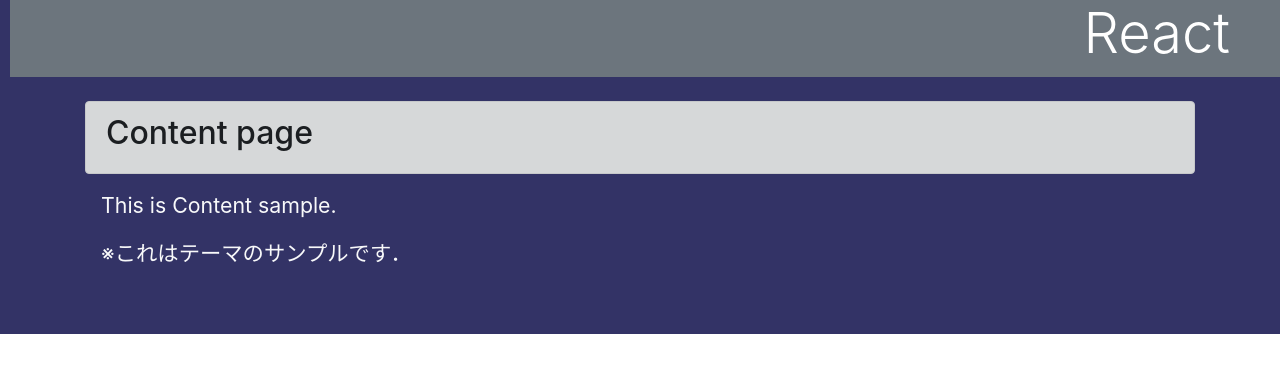
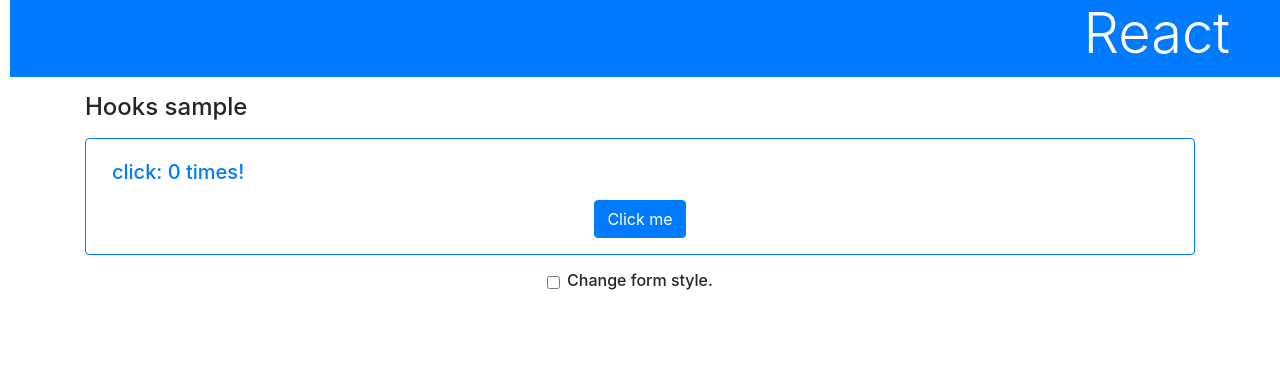
Before and after one commit to kitoriaaa/React-learn, a React (Create React App) app in the folder react_app_v2/: page / in a window 1280 px wide. Shown: the top 372 px of the page. Built offline with nearby package versions, Linux system fonts and the light colour scheme.

Commit message:
Update to use Hook

```diff
--- a/react_app_v2/src/App.js
+++ b/react_app_v2/src/App.js
@@ -1,71 +1,45 @@
-import React, { Component } from 'react';
-import "./App.css";
+import React, { useState } from 'react';
+import './App.css';
 
-let theme = {
-  light: {
-    styles: {
-      backgroundColor: "#f0f9ff",
-      color: "#00f",
-    },
-    head: "bg-primary text-white display-4 mb-4",
-    alert: "alert alert-primary my-3",
-    text: "text-primary m-3",
-    foot: "py-4",
-  },
-  dark: {
-    styles: {
-      backgroundColor: "#336",
-      color: "#eef",
-    },
-    head: "bg-secondary text-white display-4 mb-4",
-    alert: "alert alert-dark my-3",
-    text: "text-light m-3",
-    foot: "py-4",
-  }
+function App() {
+  const [count, setCount] = useState(0);
+  const [flg, setFlg] = useState(false);
+  const clickFunc = () => {
+    setCount(count + 1);
+  };
+  const changeFlg = (e) => {
+    setFlg(e.target.checked);
   };
 
-const ThemeContext = React.createContext(theme.dark);
-
-class App extends Component {
-  static contextType = ThemeContext;
-
-  render() {
   return (
-      <div style={this.context.styles}>
-        <h1 className={this.context.head}>React</h1>
+    <div>
+      <h1 className="bg-primary text-white display-4">React</h1>
       <div className="container">
-          <Title value="Content page" />
-          <Message value="This is Content sample." />
-          <Message value="※これはテーマのサンプルです．" />
-          <div className={this.context.foot}></div>
+        <h4 className="my-3">Hooks sample</h4>
+        {flg ?
+          <div className="alert alert-primary text-center">
+            <p className="h5 mb-3"> click: {count} times! </p>
+            <div>
+              <button className="btn btn-primary" onClick={clickFunc}>Click me</button>
             </div>
           </div>
-    );
+          :
+          <div className="card p-3 border-primary text-center">
+            <p className="h5 mb-3 text-left text-primary"> click: {count} times! </p>
+            <div>
+              <button className="btn btn-primary" onClick={clickFunc}>Click me</button>
+            </div>
+          </div>
         }
-}
-
-class Title extends Component {
-  static contextType = ThemeContext;
-
-  render() {
-    return (
-      <div className={this.context.alert}>
-        <h2 style={this.context.style}>{this.props.value}</h2>
+        <div className="form group h6 text-center pt-3">
+          <input type="checkbox" className="form-check-input" id="check1" onChange={changeFlg} />
+          <label className="form-check-label" htmlFor="check1">
+            Change form style.
+          </label>
         </div>
-    );
-  }
-}
-
-class Message extends Component {
-  static contextType = ThemeContext;
-
-  render() {
-    return (
-      <div style={this.context.style}>
-        <p className={this.context.text}>{this.props.value}</p>
+      </div>
     </div>
   )
 }
-}
 
 export default App;
```
Lines whose indentation alone changed are shown as unchanged.
